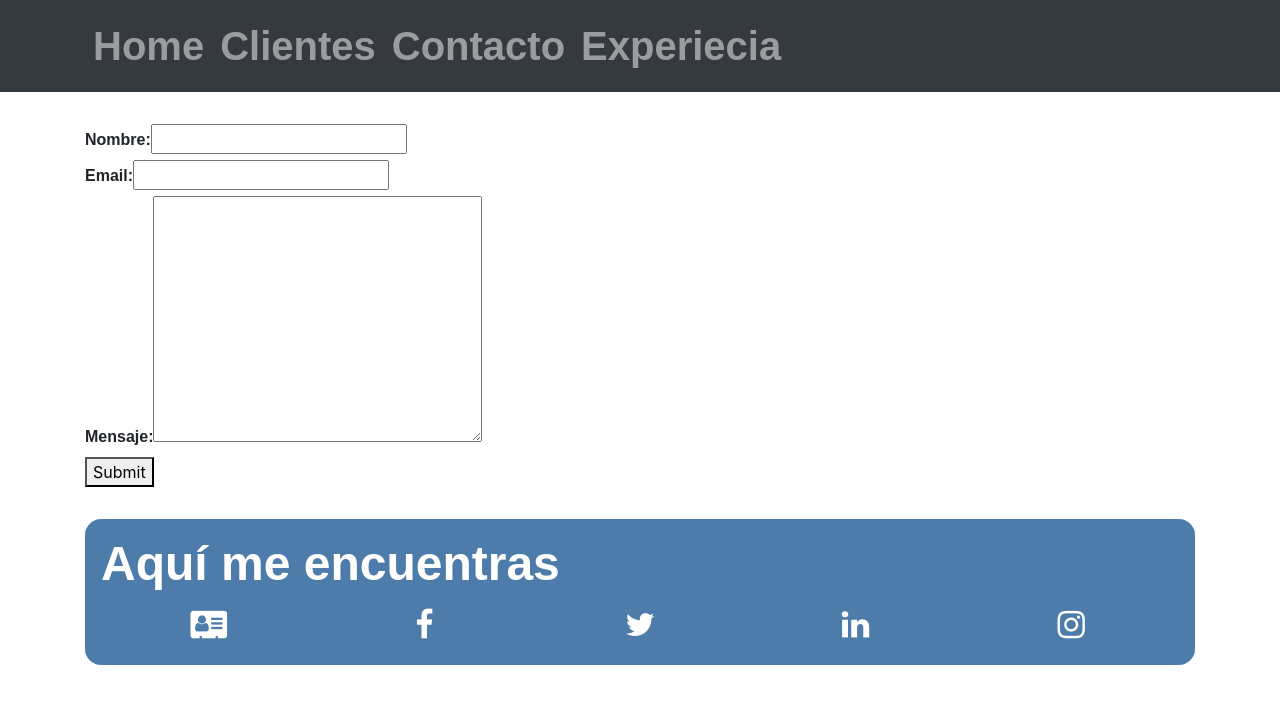
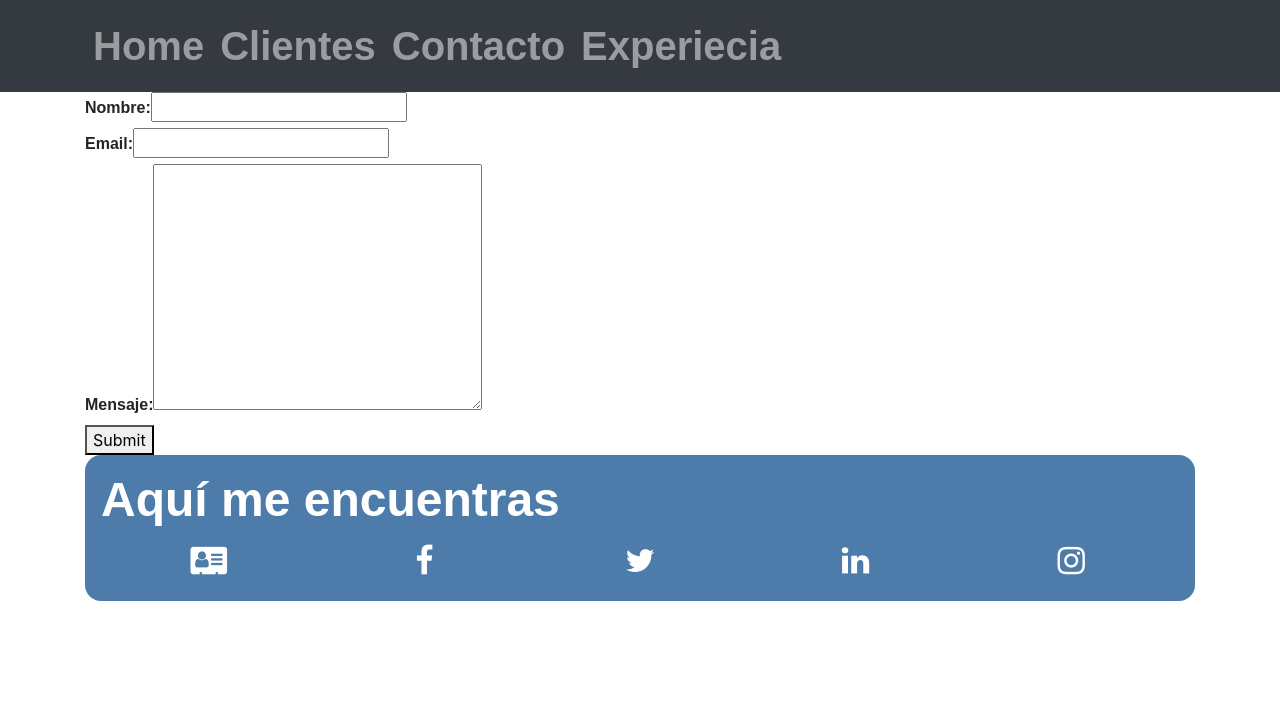
Before and after one commit to ignaciosalia/myReactPortfolio, a React (Create React App) app: page / in a window 1280 px wide. Both pictures are taken after a click on the button "¿Comenzamos?". Shown: the top 704 px of the page. Built offline with nearby package versions, Linux system fonts and the light colour scheme; a web font is replaced by a local one.

Commit message:
Mejora del color de findo e imagen

```diff
--- a/src/Presentacion.jsx
+++ b/src/Presentacion.jsx
@@ -38,11 +38,12 @@ export default class Presentacion extends React.Component{
                         </Card>
                         </Col>
                     </Row>
-                </Container>
+                    </Container>
                 <Clientes className="clientedesktop" ></Clientes>
                 <div className="mycontact">
                     <Contacto></Contacto>
                 </div>
+
             </div>
         );
     }
--- a/src/index.css
+++ b/src/index.css
@@ -1,14 +1,3 @@
-body {
-    margin: 0;
-    font-family: -apple-system, BlinkMacSystemFont, 'Segoe UI', 'Roboto', 'Oxygen', 'Ubuntu', 'Cantarell', 'Fira Sans', 'Droid Sans', 'Helvetica Neue', sans-serif;
-    -webkit-font-smoothing: antialiased;
-    -moz-osx-font-smoothing: grayscale;
-}
-
-code {
-    font-family: source-code-pro, Menlo, Monaco, Consolas, 'Courier New', monospace;
-}
-
 :root {
     --fondo-nav: rgb(241, 247, 253, 0.4);
     --fondo-opciones: rgba(75, 122, 168, 0.6);
@@ -18,6 +7,18 @@ code {
     --color-hover-jomati: rgba(77, 255, 246, 0.877);
     --jomati-font: 'Pattaya', sans-serif;
     --jomati-color: #f46c9d;
+}
+
+body {
+    margin: 0;
+    font-family: -apple-system, 'BlinkMacSystemFont', 'Segoe UI', 'Roboto', 'Oxygen', 'Ubuntu', 'Cantarell', 'Fira Sans', 'Droid Sans', 'Helvetica Neue', sans-serif;
+    -webkit-font-smoothing: antialiased;
+    -moz-osx-font-smoothing: grayscale;
+    background-color: var(--color-titulo);
+}
+
+code {
+    font-family: source-code-pro, Menlo, Monaco, Consolas, 'Courier New', monospace;
 }
 
 .jomatiBody {
@@ -35,7 +36,7 @@ code {
 .conoce-jomati,
 .nosotros-titulo-h4,
 .nosotros-descripcion {
-    color: var(--color-subtitulo);
+    color: whitesmoke;
     font-family: var(--jomati-font);
 }
 
@@ -166,7 +167,7 @@ code {
 }
 
 .subtitulo-clientes {
-    color: var(--color-titulo);
+    color: whitesmoke;
     text-align: center;
     font-weight: bolder;
     font-size: 4em;
@@ -175,24 +176,26 @@ code {
 }
 
 .presentacion {
-    margin-left: 2%;
-    margin-right: 2%;
+    background-color: var(--color-titulo);
 }
 
 .yomero {
     font-size: 350%;
     font-weight: bolder;
-    color: var(--color-titulo);
+    color: whitesmoke;
 }
 
 .queChingaosHago {
     font-size: 250%;
-    color: var(--color-titulo);
-    background-color: whitesmoke;
+    color: whitesmoke;
+}
+
+.reder-all {
+    margin-bottom: 1em;
 }
 
 .redes {
-    margin-top: 2em;
+    margin-top: 0em;
     padding: 1em;
     background-color: var(--fondo-subsection);
     border-radius: 1em;
@@ -231,12 +234,6 @@ code {
     color: var(--color-titulo);
 }
 
-.firstImpresion {
-    margin-top: 2em;
-    margin-bottom: 2em;
-    padding-bottom: 2em;
-}
-
 .clientCard,
 .myface {
     box-shadow: 0 4px 8px 0 rgb(0, 0, 0, 0.5);
@@ -253,6 +250,10 @@ code {
     width: 15rem;
     margin-top: 2em;
     margin-left: 2rem;
+}
+
+.presentacion-mi-cara {
+    transition: all .2s ease-in-out;
 }
 
 .presentacion-mi-cara:hover {
@@ -280,8 +281,8 @@ code {
 }
 
 @media screen and (min-width: 1000px) {
-    .firstimpresion {
-        margin-bottom: -10em;
+    body {
+        background-color: var(--color-titulo);
     }
     .yomero {
         font-size: 8em;
@@ -291,6 +292,7 @@ code {
         margin-bottom: 5em;
     }
     .butonContacto {
+        border: none;
         color: var(--color-titulo);
         background-color: whitesmoke;
         border-style: none;
@@ -302,7 +304,8 @@ code {
         margin-right: 5rem;
     }
     .mycontact {
-        margin-bottom: 2em;
+        margin-bottom: 5em;
+        padding-bottom: 2em;
     }
     .jomati {
         margin-left: 5vw;
@@ -352,7 +355,7 @@ code {
         margin-left: 10vw;
     }
     .cards-clientes {
-        margin: 50%
+        margin: 10%
     }
     .cardsCarrera {
         margin-left: 10%;
```
